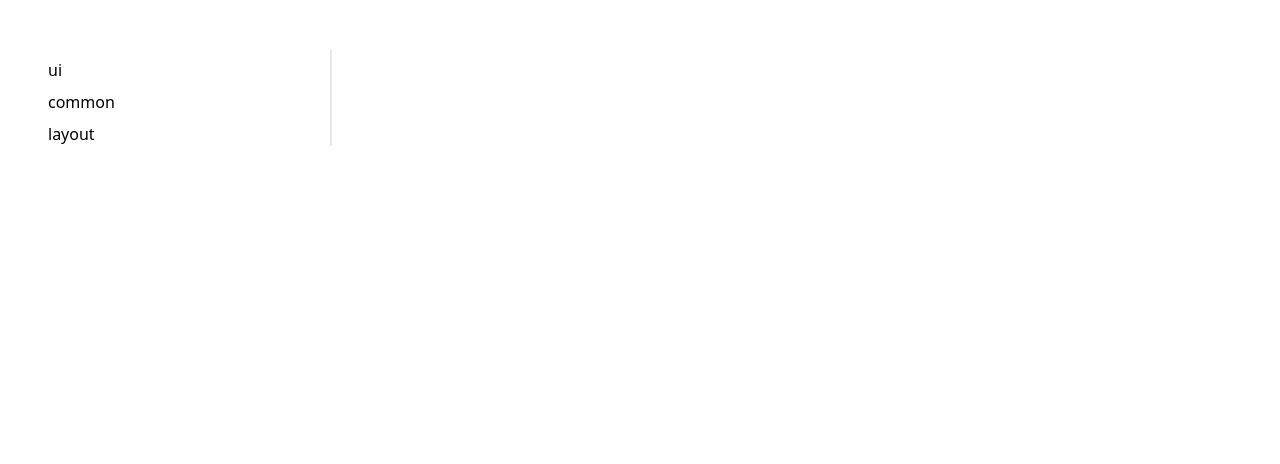
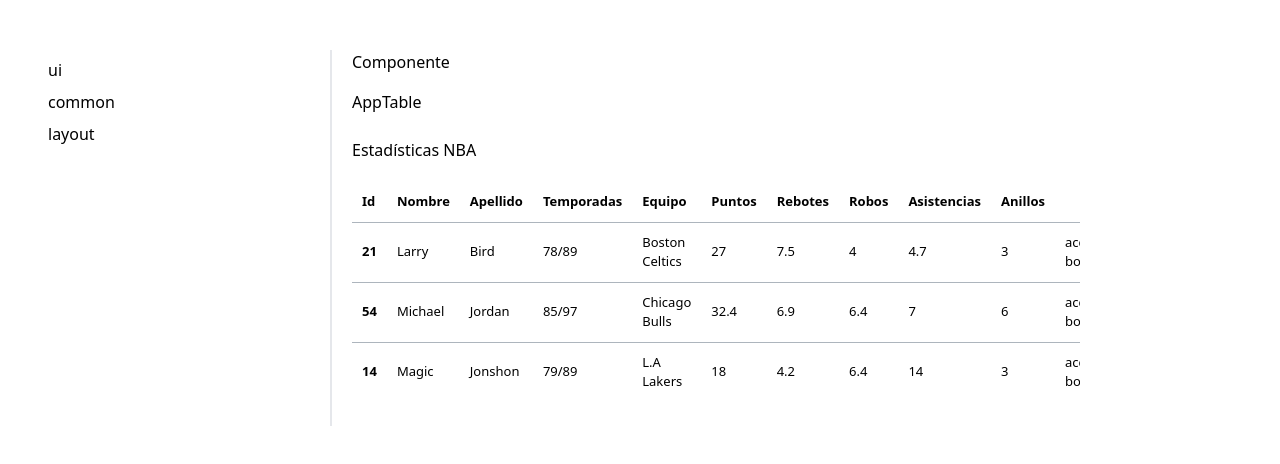
Before and after one commit to iamadeveloper-es/vue-components, a Vue app: page /table-demo in a window 1280 px wide. Shown: the top 464 px of the page. Built offline with nearby package versions, Linux system fonts and the light colour scheme.

Commit message:
Creo componente y demo AppTable básico

```diff
--- /dev/null
+++ b/src/components/ui/table/AppTable.vue
@@ -0,0 +1,68 @@
+<template>
+    <div class="app-table-responsive">
+        <table
+        class="app-table"
+        table-layout="auto"
+        >
+            <caption
+            v-if="caption"
+            >{{caption}}</caption>
+            <thead>
+                <tr>
+                    <th
+                    scope="col"
+                    v-for="header in headers"
+                    :key="`th-${header}`"
+                    >{{header}}</th>
+                </tr>
+            </thead>
+            <tbody>
+                <slot></slot>
+            </tbody>
+        </table>
+    </div>
+</template>
+
+<script>
+export default {
+    props: {
+        headers: {
+            type: Array,
+            required: true
+        },
+        rows: {
+            type: Number,
+            required: true
+        },
+        hasCaption: {
+            type: Boolean,
+            default: false
+        },
+        caption: String
+    }
+}
+</script>
+
+<style lang="scss" scoped>
+.app-table-responsive{
+    display: block;
+    width: 100%;
+    overflow-x: auto;
+}
+.app-table{
+    width: 100%;
+    max-width: 100%;
+    caption{
+        text-align: left;
+        margin-bottom: 20px;
+    }
+    th, td{
+        text-align: left;
+        padding: 10px;
+        font-size: 13px;
+    }
+    tbody th, td{
+        border-top: 1px solid var(--secondary-grey)
+    }
+}
+</style>
--- /dev/null
+++ b/src/components/ui/table/demo/AppTableDemo.vue
@@ -0,0 +1,143 @@
+<template>
+  <div class="app-table-demo">
+    <app-table
+    :headers="table.headers"
+    :hasCaption="true"
+    :caption="table.caption"
+    :rows="rows.length"
+    >
+        <tr
+        v-for="(item, index) in rows"
+        :key="index"
+        >
+            <th scope="row">{{item.id}}</th>
+            <td>{{item.name}}</td>
+            <td>{{item.lastName}}</td>
+            <td>{{item.seassons}}</td>
+            <td>{{item.team}}</td>
+            <td>{{item.points}}</td>
+            <td>{{item.rebounds}}</td>
+            <td>{{item.steals}}</td>
+            <td>{{item.assistances}}</td>
+            <td>{{item.rings}}</td>
+            <td
+            v-for="action in actions"
+            :key="action.label"
+            @click="action.action(item)"
+            >{{action.label}}</td>
+        </tr>
+    </app-table>
+    <div class="action-output mt-6">
+        <div
+        class="mb-3"
+        v-if="actionOutput.actionType"
+        >
+            Tipo de acción: <br/>
+            <span>{{actionOutput.actionType}}</span>
+        </div>
+        <div
+        class="mb-3"
+        v-if="actionOutput.actionDescription"
+        >
+            Elemento sobre el que actúa: <br/>
+            <span>{{actionOutput.actionDescription}}</span>
+        </div>
+    </div>
+  </div>
+</template>
+
+<script>
+import AppTable from '../AppTable.vue'
+export default {
+  components: { AppTable },
+    name: 'app-table-demo',
+    data(){
+        return{
+            table:{
+                caption: 'Estadísticas NBA',
+                headers: [
+                    'Id',
+                    'Nombre',
+                    'Apellido',
+                    'Temporadas',
+                    'Equipo',
+                    'Puntos',
+                    'Rebotes',
+                    'Robos',
+                    'Asistencias',
+                    'Anillos'
+                ]
+            },
+            rows:[
+                {
+                    id: 21,
+                    name: 'Larry',
+                    lastName: 'Bird',
+                    seassons: '78/89',
+                    team: 'Boston Celtics',
+                    points: 27,
+                    rebounds: 7.5,
+                    steals: 4,
+                    assistances: 4.7,
+                    rings: 3
+                },
+                {
+                    id: 54,
+                    name: 'Michael',
+                    lastName: 'Jordan',
+                    seassons: '85/97',
+                    team: 'Chicago Bulls',
+                    points: 32.4,
+                    rebounds: 6.9,
+                    steals: 6.4,
+                    assistances: 7,
+                    rings: 6
+                },
+                {
+                    id: 14,
+                    name: 'Magic',
+                    lastName: 'Jonshon',
+                    seassons: '79/89',
+                    team: 'L.A Lakers',
+                    points: 18,
+                    rebounds: 4.2,
+                    steals: 6.4,
+                    assistances: 14,
+                    rings: 3
+                },
+
+            ],
+            actions: [
+                {
+                    action: this.delete,
+                    label: 'acción borrar'
+                },
+                {
+                    action: this.add,
+                    label: 'acción añadir'
+                }
+            ],
+            actionOutput: {
+                actionType: '',
+                actionDescription: ''
+            }
+        }
+    },
+    methods:{
+        delete(item){
+            console.log('acción disparada borrar', item)
+            this.actionOutput.actionType = 'Borrar elemento'
+            this.actionOutput.actionDescription = JSON.stringify(item)
+        },
+        add(item){
+            console.log('acción disparada añadir', item)
+            this.actionOutput.actionType = 'Añadir elemento'
+            this.actionOutput.actionDescription = ''
+        }
+    }
+}
+</script>
+
+<style>
+
+</style>
--- a/src/router/index.js
+++ b/src/router/index.js
@@ -6,6 +6,7 @@ import AppAccordionDemo from '@/components/ui/accordion/demo/AppAccordionDemo.vu
 import AppButtonDemo from '@/components/ui/button/demo/AppButtonDemo.vue'
 import AppInputFieldDemo from '@/components/ui/input-field/demo/AppInputFieldDemo.vue'
 import AppSelectFieldDemo from '@/components/ui/select-field/demo/AppSelectFieldDemo.vue'
+import AppTableDemo from '@/components/ui/table/demo/AppTableDemo.vue'
 
 Vue.use(VueRouter)
 
@@ -35,6 +36,11 @@ export const routes = [
           path: '/select-field-demo',
           component: AppSelectFieldDemo
         },
+        {
+          name: 'AppTableDemo',
+          path: '/table-demo',
+          component: AppTableDemo
+        },
       ]
     },
     {
```
